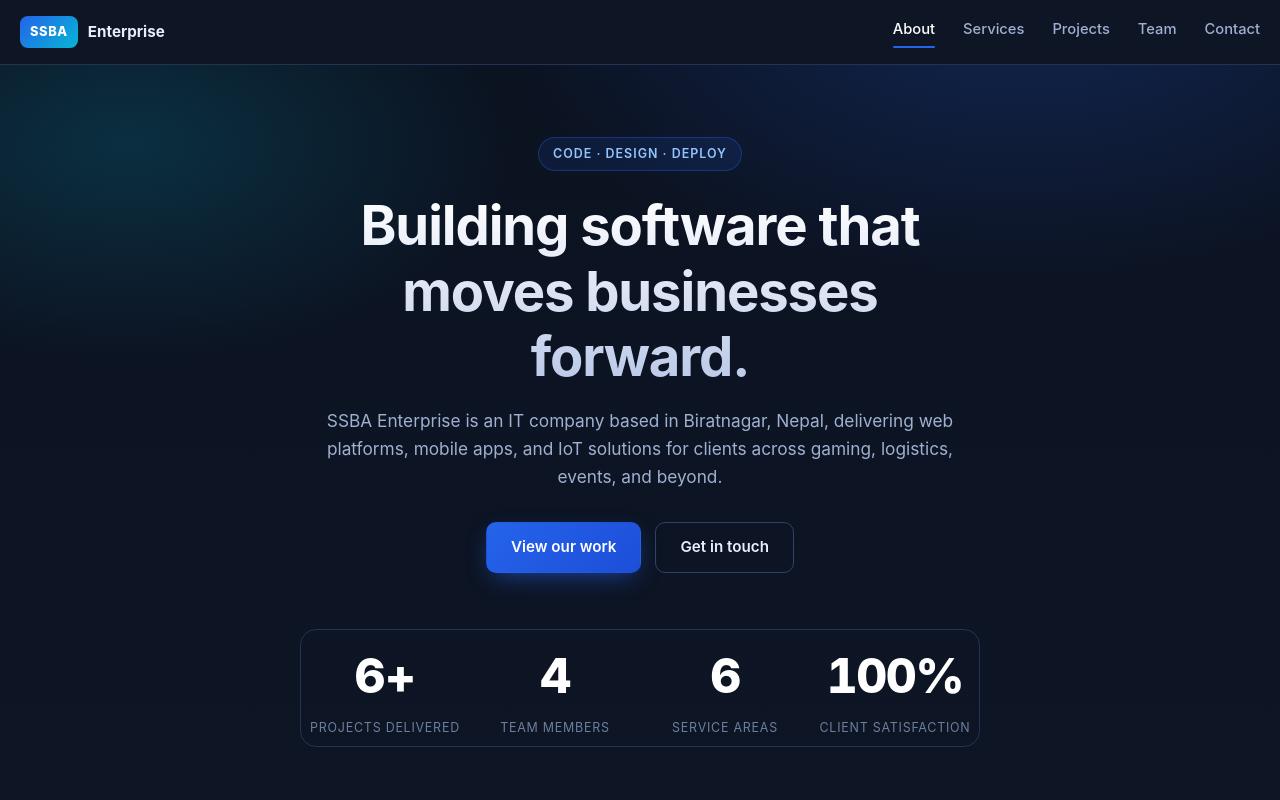
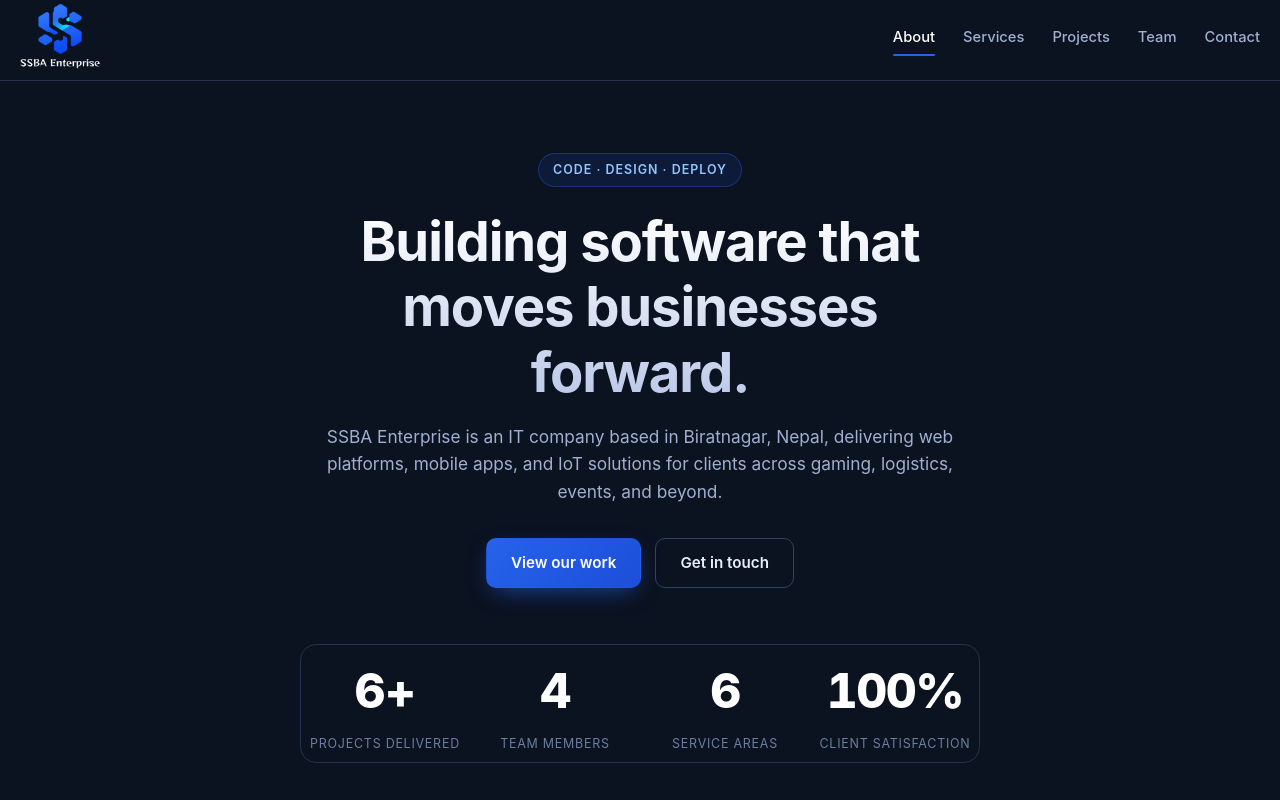
Before and after one commit to awnish04/SSBA-Enterprise, a Next.js app: page / in a window 1280 px wide. Shown: the top 800 px of the page. Built offline with nearby package versions, Linux system fonts and the light colour scheme.

Commit message:
Logo Updated

```diff
--- a/src/app/globals.css
+++ b/src/app/globals.css
@@ -104,18 +104,7 @@ a:hover {
   min-height: calc(100dvh - var(--nav-h));
   display: flex;
   align-items: center;
-  background:
-    radial-gradient(
-      900px 500px at 80% -10%,
-      rgba(37, 99, 235, 0.25),
-      transparent 60%
-    ),
-    radial-gradient(
-      700px 400px at 10% 10%,
-      rgba(6, 182, 212, 0.18),
-      transparent 55%
-    ),
-    linear-gradient(180deg, #0b1220 0%, #0e1626 100%);
+  background: var(--color-background);
   border-bottom: 1px solid var(--border);
   overflow: visible;
 }
@@ -125,7 +114,7 @@ a:hover {
   top: 0;
   z-index: 999;
   width: 100%;
-  background: var(--bg-alt);
+  background: var(--bg);
   border-bottom: 1px solid var(--border);
 }
 
@@ -133,7 +122,7 @@ a:hover {
   display: flex;
   align-items: center;
   justify-content: space-between;
-  padding: 16px 0;
+  padding: 0px 0;
 }
 
 .brand {
--- a/src/components/Nav.tsx
+++ b/src/components/Nav.tsx
@@ -69,8 +69,11 @@ export default function Nav() {
     <div ref={navRef} className="nav-wrapper">
       <nav className="nav container">
         <a href="#top" className="brand">
-          <span className="brand-mark">SSBA</span>
-          <span className="brand-name">Enterprise</span>
+          <img
+            src="/assets/images/SSBA-Logo.png"
+            alt="SSBA Enterprise"
+            className="brand-logo w-20"
+          />
         </a>
         <button
           className={`nav-toggle ${isOpen ? "active" : ""}`}
```
Also changed, not shown: public/assets/images/SSBA-Logo.png (added).
